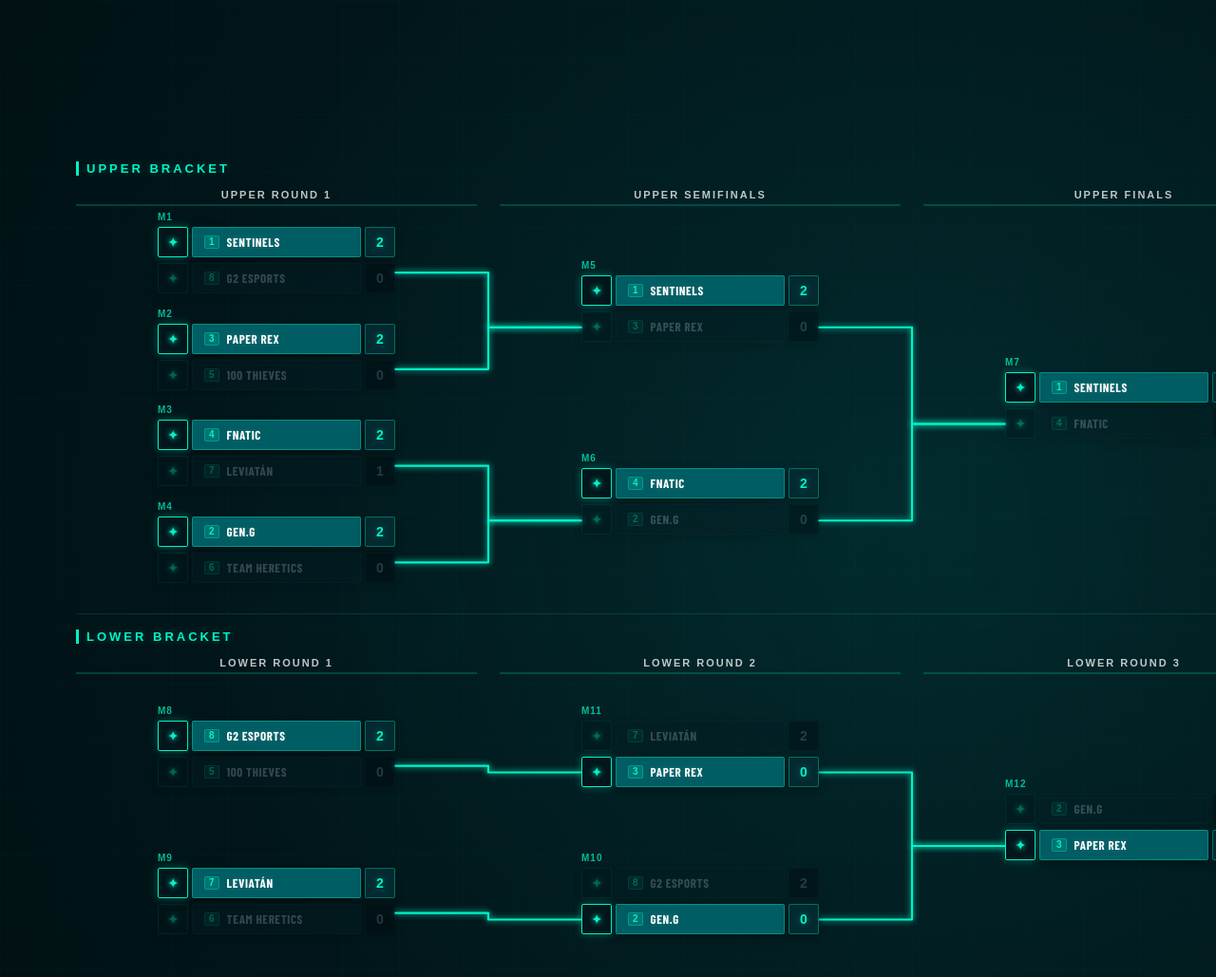
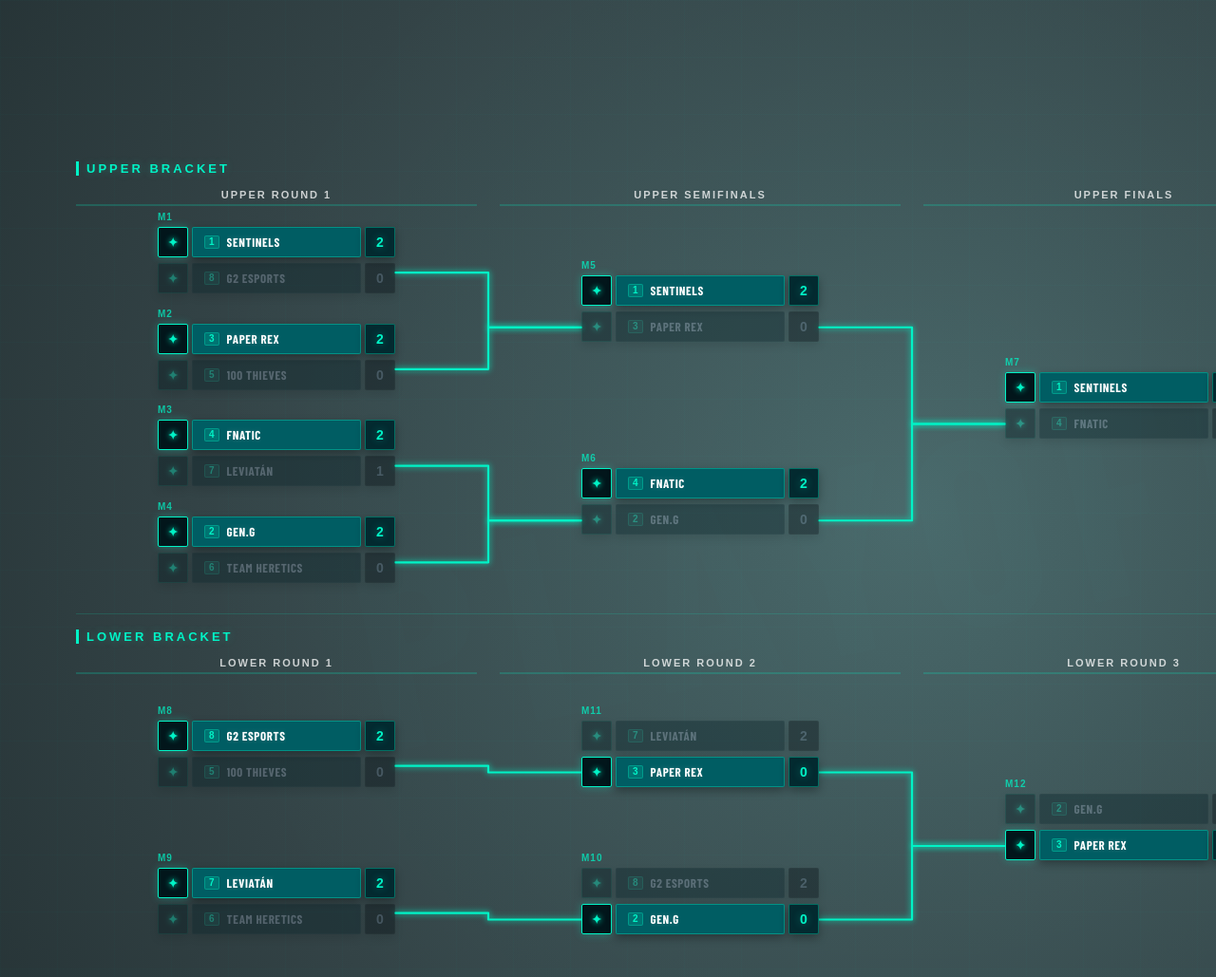
Before and after one commit to HippomasAKiB1/ValorGG, a website: page bracket.html in a window 1280 px wide. Shown: the top 1029 px of the page at 95% size. Drawn offline with nearby package versions, Linux system fonts and the light colour scheme; no server answers; a web font is replaced by a local one.

Commit message:
bracket fix

```diff
--- a/bracket.css
+++ b/bracket.css
@@ -30,7 +30,7 @@
     padding: 0;
     width: 1920px;
     height: 1080px;
-    background: radial-gradient(circle at center, #022026 0%, #011114 100%) !important;
+    background: radial-gradient(circle at center, rgba(2, 32, 38, 0.70) 0%, rgba(1, 17, 20, 0.85) 100%) !important;
     overflow: hidden;
     font-family: var(--font-barlow);
     color: var(--vct-white);
```
